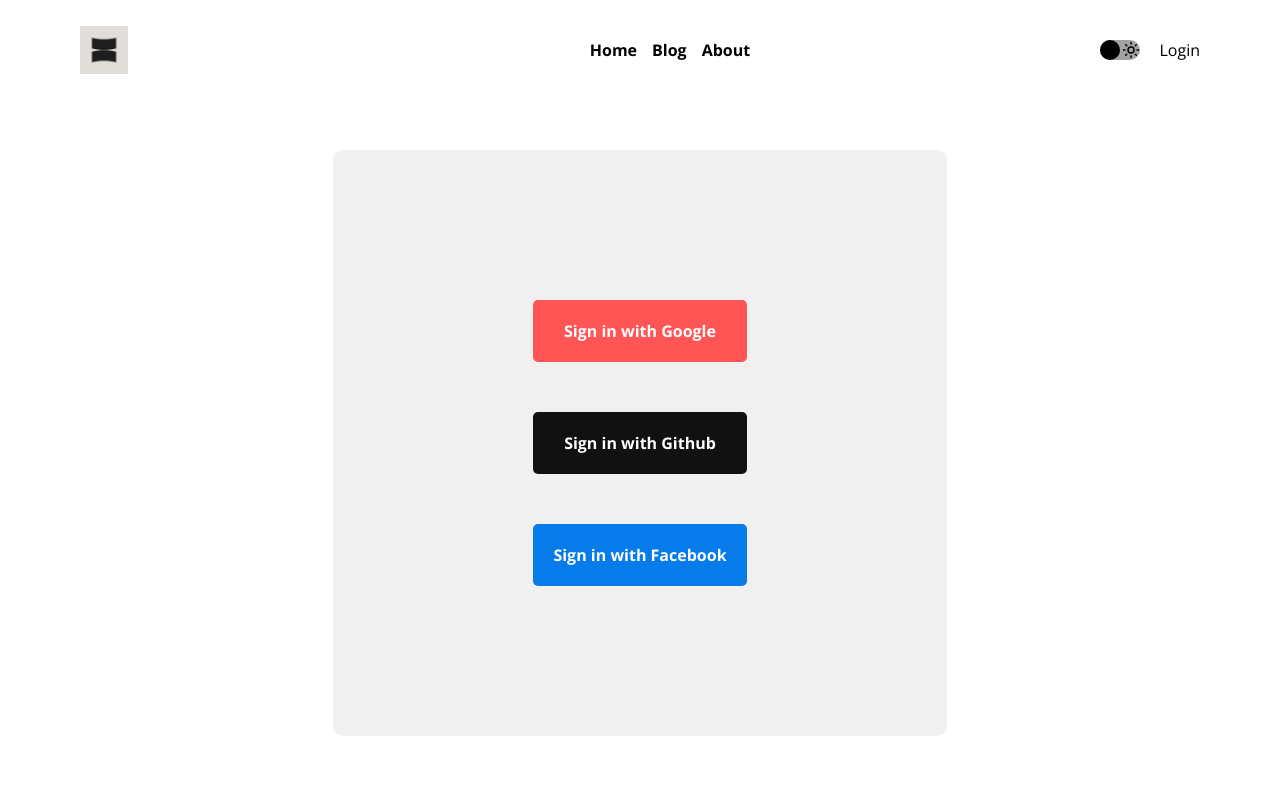
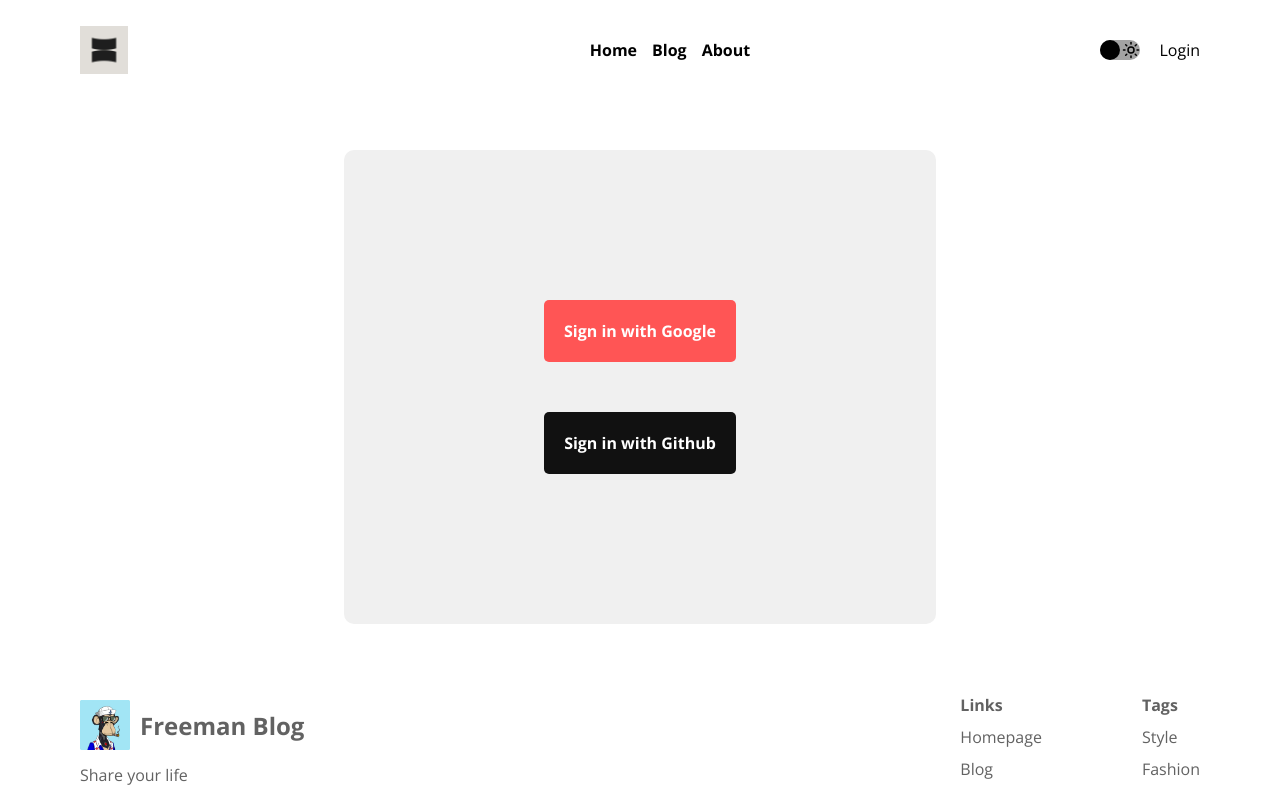
Before and after one commit to baofreeman/Blog-by-freeman, a Next.js app: page /login in a window 1280 px wide. Shown: the top 792 px of the page. Built offline with nearby package versions, Linux system fonts and the light colour scheme; no server answers.

Commit message:
del auth fb

```diff
--- a/src/app/login/page.tsx
+++ b/src/app/login/page.tsx
@@ -26,7 +26,6 @@
         <div className={styles.socialButton} onClick={() => signIn("github")}>
           Sign in with Github
         </div>
-        <div className={styles.socialButton}>Sign in with Facebook</div>
       </div>
     </div>
   );
```
